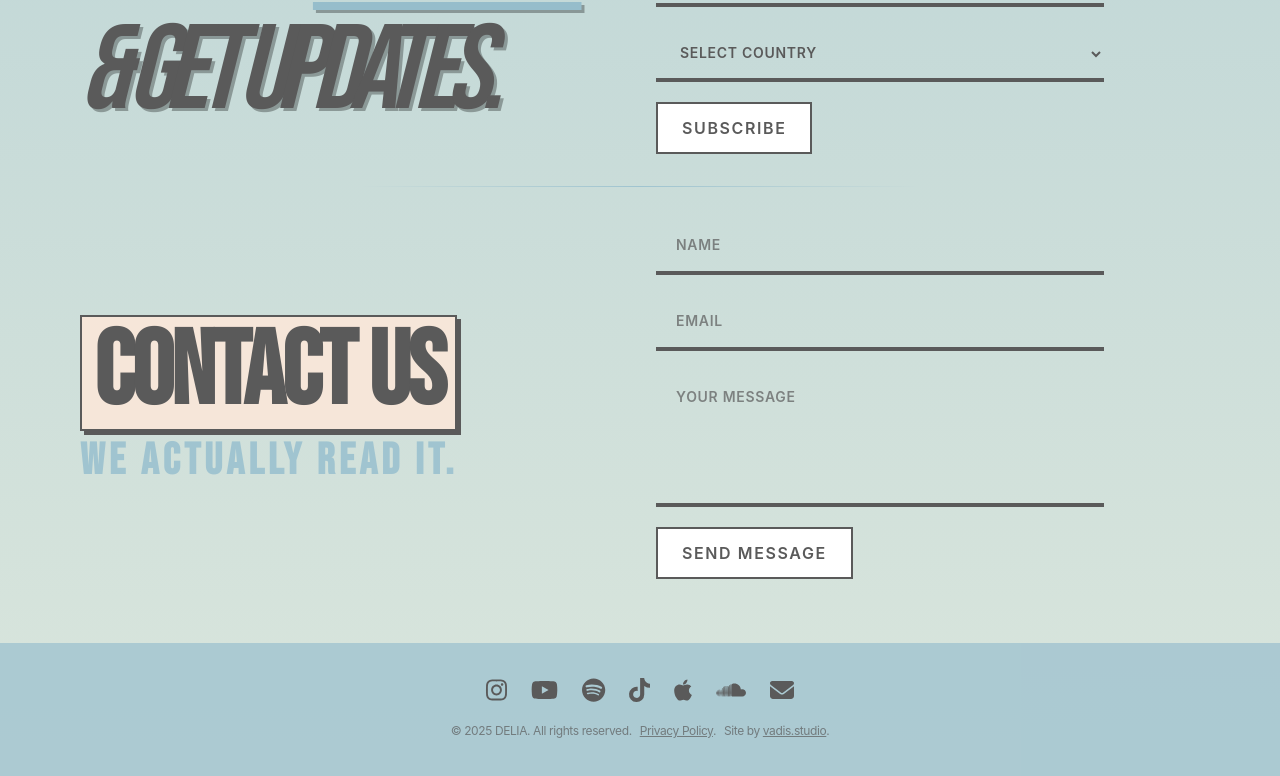
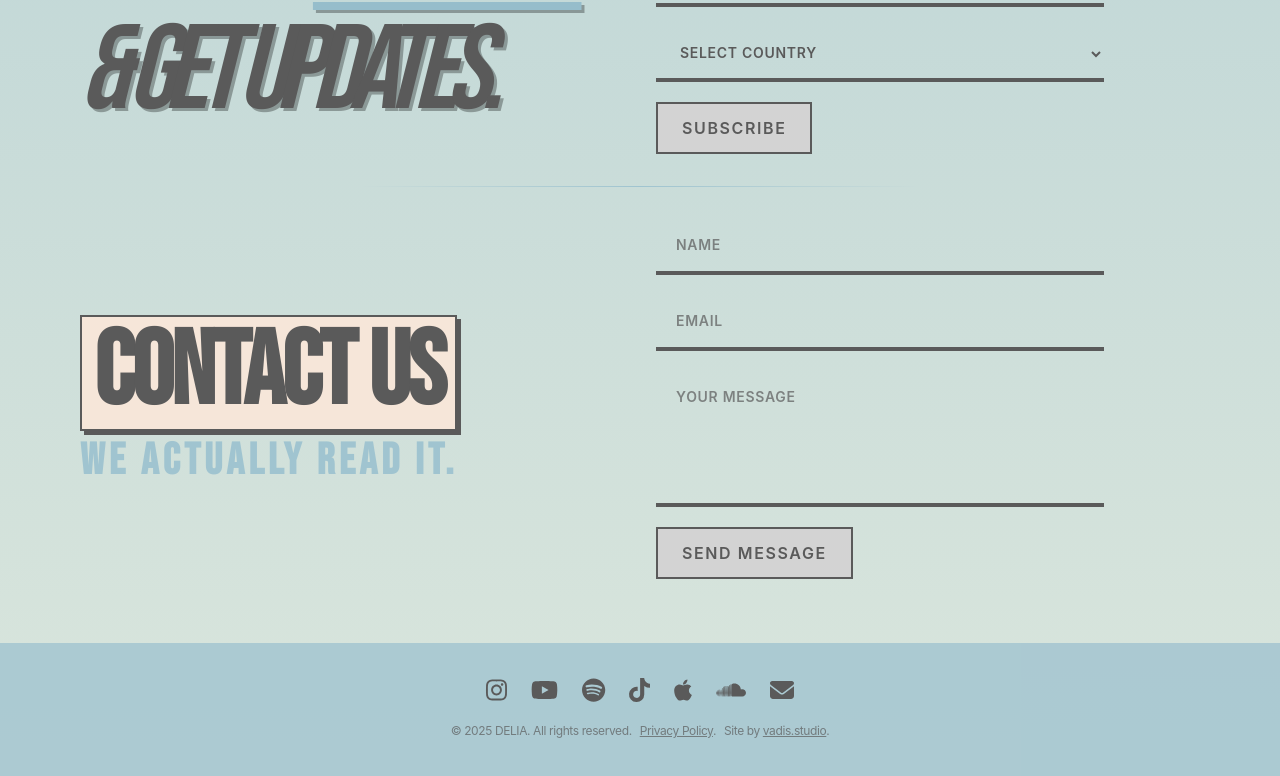
Before and after one commit to renaissancejlc/delia, a React (Vite) app: page / in a window 1280 px wide. Shown: the part 3505-4281 px from the top of the page. Built offline with nearby package versions, Linux system fonts and the light colour scheme; a web font is replaced by a local one.

Commit message:
Update Home.jsx

```diff
--- a/src/pages/Home.jsx
+++ b/src/pages/Home.jsx
@@ -206,7 +206,7 @@ export default function Home() {
             <a
               key={idx}
               href={`${item === 'home' ? '/' : `/#${item}`}`}
-              className={`hover:bg-[#a0c4d0] hover:text-white px-3 py-1 border-4 transition-all duration-150 ${
+              className={`hover:bg-[#a0c4d0] hover:text-[#d3d3d3] px-3 py-1 border-4 transition-all duration-150 ${
                 isDarkMode
                   ? 'border-[#f5f5f5] text-[#f5f5f5] bg-black'
                   : 'border-[#5a5a5a] text-[#5a5a5a] bg-[#8bae7e]'
@@ -363,7 +363,7 @@ export default function Home() {
             return (
               <div
                 key={track.name}
-                className="relative border-2 border-[#1e1e1e] rounded-sm overflow-hidden group bg-white"
+                className="relative border-2 border-[#1e1e1e] rounded-sm overflow-hidden group bg-[#d3d3d3]"
                 onClick={() => setSelectedTrack({ ...track, image })}
                 tabIndex={0}
                 role="button"
@@ -375,7 +375,7 @@ export default function Home() {
                   alt={title}
                   className="w-full h-full object-cover aspect-square transition-all duration-200 group-hover:scale-[1.02] group-hover:brightness-110"
                 />
-                <div className="absolute bottom-0 left-0 w-full bg-black/70 text-white text-[0.65rem] px-2 py-1 font-mono tracking-wider uppercase opacity-0 group-hover:opacity-100 transition-opacity duration-200">
+                <div className="absolute bottom-0 left-0 w-full bg-black/70 text-[#d3d3d3] text-[0.65rem] px-2 py-1 font-mono tracking-wider uppercase opacity-0 group-hover:opacity-100 transition-opacity duration-200">
                   {track.name}
                 </div>
               </div>
@@ -412,7 +412,7 @@ export default function Home() {
                 >
                   <button
                     onClick={() => setSelectedTrack(null)}
-                    className="absolute top-4 right-4 z-10 text-xl font-[#5a5a5a] border-2 rounded-full w-8 h-8 flex items-center justify-center bg-transparent hover:bg-[#a0c4d0] hover:text-white transition"
+                    className="absolute top-4 right-4 z-10 text-xl font-[#5a5a5a] border-2 rounded-full w-8 h-8 flex items-center justify-center bg-transparent hover:bg-[#a0c4d0] hover:text-[#d3d3d3] transition"
                     aria-label="Close"
                     style={{
                       borderColor: isDarkMode ? '#f5f5f5' : '#5a5a5a',
@@ -536,7 +536,7 @@ export default function Home() {
                 </select>
                 <button
                   type="submit"
-                  className="w-fit px-6 py-3 font-semibold uppercase tracking-widest border-2 transition-all duration-300 hover:scale-105 active:scale-100 bg-white text-[#5a5a5a] border-[#5a5a5a] hover:bg-[#5a5a5a] hover:text-white"
+                  className="w-fit px-6 py-3 font-semibold uppercase tracking-widest border-2 transition-all duration-300 hover:scale-105 active:scale-100 bg-[#d3d3d3] text-[#5a5a5a] border-[#5a5a5a] hover:bg-[#5a5a5a] hover:text-[#d3d3d3]"
                 >
                   Subscribe
                 </button>
@@ -625,7 +625,7 @@ export default function Home() {
                 />
                 <button
                   type="submit"
-                  className="w-fit px-6 py-3 font-semibold uppercase tracking-widest border-2 transition-all duration-300 hover:scale-105 active:scale-100 bg-white text-[#5a5a5a] border-[#5a5a5a] hover:bg-[#5a5a5a] hover:text-white"
+                  className="w-fit px-6 py-3 font-semibold uppercase tracking-widest border-2 transition-all duration-300 hover:scale-105 active:scale-100 bg-[#d3d3d3] text-[#5a5a5a] border-[#5a5a5a] hover:bg-[#5a5a5a] hover:text-[#d3d3d3]"
                 >
                   Send Message
                 </button>
```
